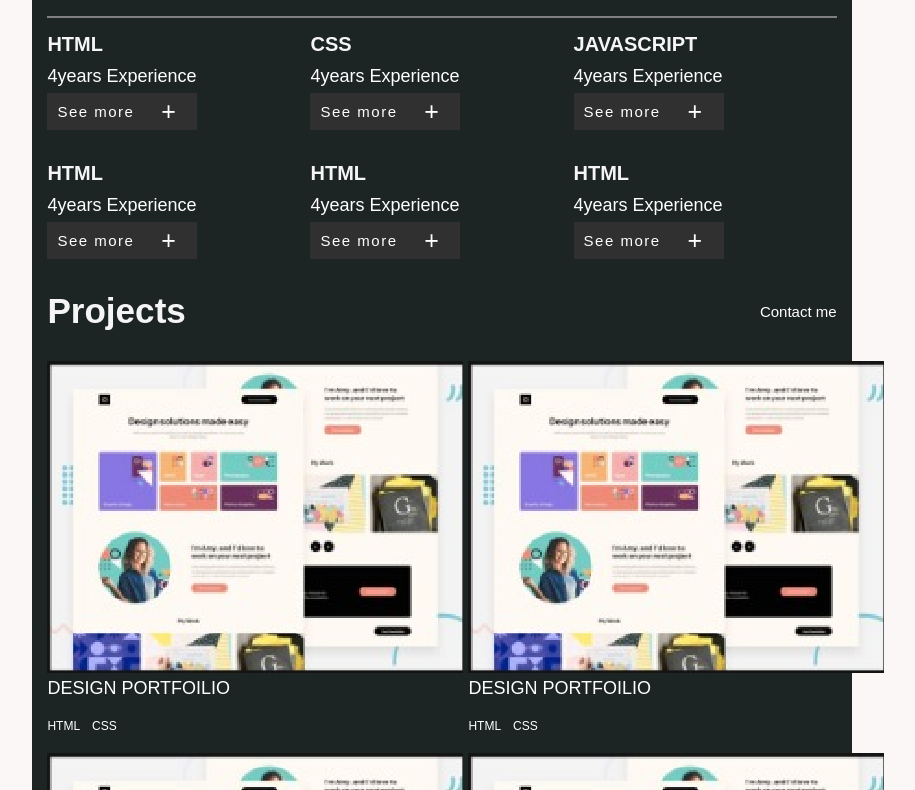
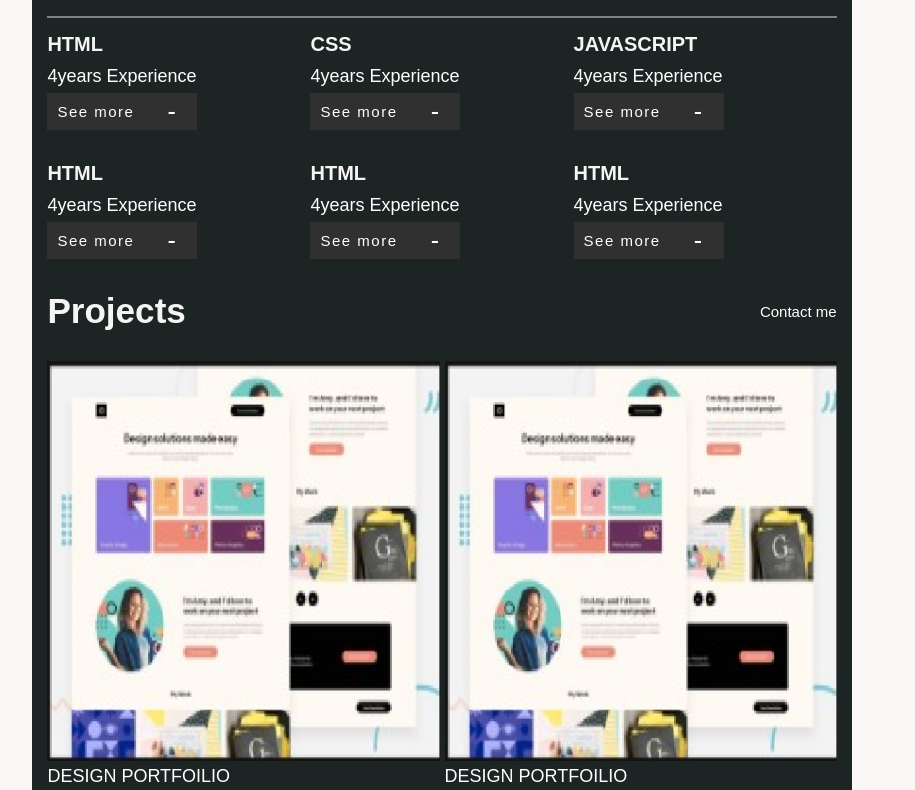
Before and after one commit to Favour123/Learnablenetflix, a plain HTML site: page index.html in a window 1280 px wide. Shown: the part 424-1214 px from the top of the page, without its empty margins (198-1113 px from the left). Drawn offline with Linux system fonts and the light colour scheme.

Commit message:
four commit

```diff
--- a/style.css
+++ b/style.css
@@ -2,6 +2,18 @@
   margin: 0;
   padding: 0;
   box-sizing: border-box;
+}
+figure img{
+  width: 100%;
+  height: 400px;
+  object-fit: fill;
+  object-position: bottom;
+}
+figure img:hover{
+  height: 400.5px;
+  width: 100.4%;
+  transition: transform 5s ease-in-out;
+ transform: scale(-50px);
 }
 
 html, body {
@@ -42,6 +54,7 @@ nav li{
   padding: 21px 21px 21px 21px;
   z-index: 10;
 }
+
 .head h2{
   color: whitesmoke;
   z-index: 10;
@@ -115,7 +128,7 @@ input[type="radio"]{
   display: none;
 }
 label::after{
-  content: '+';
+  content: '-';
   font-size: 25px;
   position: absolute;
   right: 20px;
```
Also changed, not shown: index.html (+3 -3 lines).
